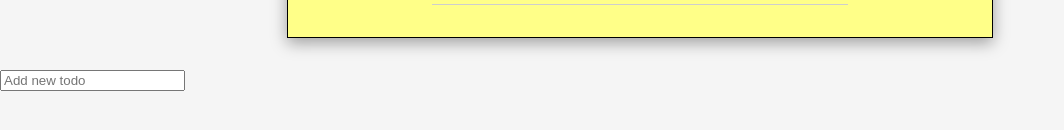
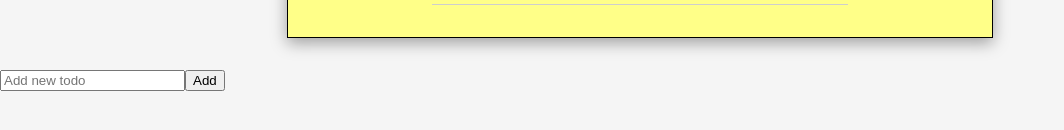
Before and after one commit to ksenia-nesytova/todo-but-its-react, a React (Create React App) app: page / in a window 1280 px wide. Shown: the part 400-530 px from the top of the page, without its empty margins (0-1064 px from the left). Built offline with nearby package versions, Linux system fonts and the light colour scheme.

Commit message:
it's now possible to add new tasks

```diff
--- a/public/index.html
+++ b/public/index.html
@@ -27,7 +27,6 @@
     <title>React App</title>
   </head>
   <body>
-    <noscript>You need to enable JavaScript to run this app.</noscript>
     <div id="root"></div>
     <!--
       This HTML file is a template.
--- a/src/AddTodo.js
+++ b/src/AddTodo.js
@@ -8,15 +8,17 @@ function AddTodo(props) {
   }
 
   function handleSubmit(e) {
-
+    e.preventDefault()
+    props.addTask(text)
   }
 
+
   return(
-    <input type="text" id="addTodo-input" value={text} placeholder="Add new todo" onChange={handleChange} />
+    <div>
+      <input type="text" id="addTodo-input" value={text} placeholder="Add new todo" onChange={handleChange} />
+      <button type="submit" onClick={handleSubmit}>Add</button>
+    </div>
   )
 }
 
-
-
-
 export default AddTodo
--- a/src/App.js
+++ b/src/App.js
@@ -3,18 +3,27 @@ import './App.css';
 import TodoItem from './TodoItem';
 import todosData from "./todosData"
 import AddTodo from "./AddTodo"
+import React, { useState } from "react"
 
 
 
-function App() {
-  const todoItems = todosData.map(item => <TodoItem item={item} key={item.id}/>)
+function App(props) {
+  const [tasks, displayTasks] = useState(props.tasks);
+
+  const todoItems = tasks.map(task => <TodoItem task={task} id={task.id} completed={task.completed} key={task.id}/>)
+
+// Temporary
+  function addTask(text) {
+    const newTodo = { id: "id", text: text, completed: false };
+    displayTasks([...tasks, newTodo])
+  }
 
   return (
     <>
     <div className="todoList">
     {todoItems}
     </div>
-    <AddTodo />
+    <AddTodo addTask={addTask} />
     </>
   );
 }
--- a/src/TodoItem.js
+++ b/src/TodoItem.js
@@ -6,7 +6,7 @@ function TodoItem(props) {
   return(
     <div className="todoItem">
       <input type="checkbox" checked={checked} onChange={() => setChecked(!checked)}/>
-      <p>{props.item.text}</p>
+      <p>{props.task.text}</p>
     </div>
   )
 }
--- a/src/index.js
+++ b/src/index.js
@@ -2,11 +2,12 @@ import React from 'react';
 import ReactDOM from 'react-dom';
 import './index.css';
 import App from './App';
+import todosData from "./todosData"
 import reportWebVitals from './reportWebVitals';
 
 ReactDOM.render(
   <React.StrictMode>
-    <App />
+    <App tasks={todosData}/>
   </React.StrictMode>,
   document.getElementById('root')
 );
```
